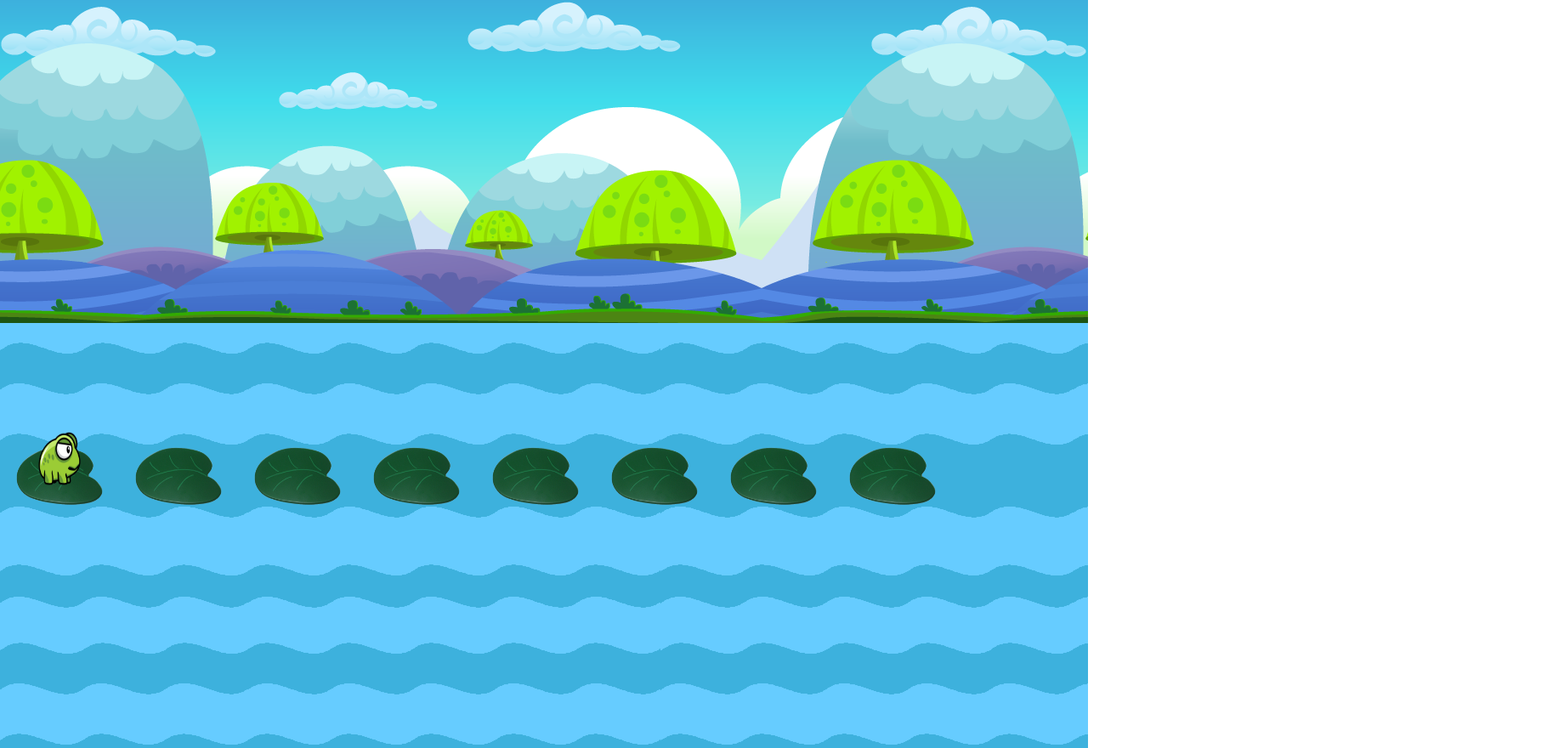
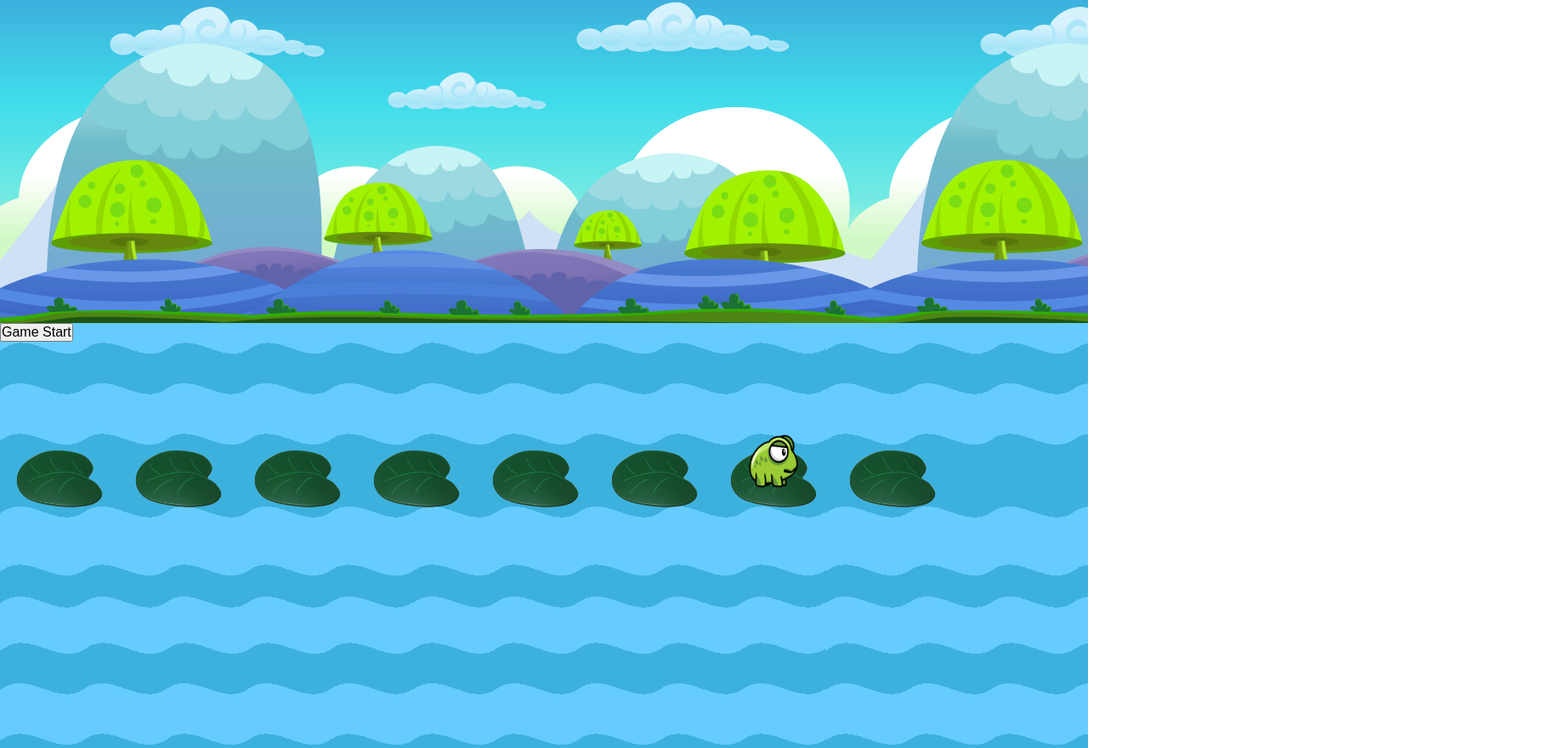
Before and after one commit to MiromiroCohort/Kermit, a plain HTML site: page index.html in a window 1280 px wide. Shown: the whole page at 85% size, 1820 px wide, since content can reach past the window. Drawn offline with nearby package versions, Linux system fonts and the light colour scheme.

Commit message:
Add Game Start and Jump

```diff
--- a/application.css
+++ b/application.css
@@ -12,13 +12,14 @@ body {
 .bg_landscape {
 	width: 100%; height:380px;
 	background-image: url(farBG1.png);
-/*    z-index: -1;*/
+    z-index: 10;
+    position: relative;;
 /*    position: absolute;*/
 }
 .bg_water {
 	width: 100%; height:500px;
 	background-image: url(water2.png);
-/*    z-index: -1;*/
+    z-index: -10;
     position: absolute;
 }
 
@@ -71,18 +72,28 @@ to {background-position: -971px 0;}
 }
 
 .lilypad img{
-/*position: absolute;*/
-
 max-height: 150px;
 max-width: 150px;
 width: 120px;
 height: 120px;
-margin: 100px 10px;
-z-index: 2;
+margin: 81px 10px;
+display: inline;
+/*z-index: 2;*/
+}
+.frog img{
+/*position: absolute;*/
+
+/*max-height: 150px;*/
+/*max-width: 150px;*/
+width: 140px;
+height: 120px;
+margin: 81px 840px;
+/*z-index: 2;*/
 }
 
+
 /*td{position:relative; z-index:1}*/
-#bottomimg{position:absolute; top:100; left:0; z-index:1}
+/*#bottomimg{position:absolute; top:100; left:0; z-index:1}*/
 #topimg{position:absolute; top:100; left:0; z-index:2}
 
 /* frog now sitting directly on top of lilypad image*/
--- a/index.html
+++ b/index.html
@@ -29,11 +29,12 @@
 
 
 <div id="background">
-	<div class="bg_landscape x1"></div>
-    <div class="bg_water x2"></div>
+	<div class="bg_landscape"></div>
+    <div class="bg_water"></div>
+    <button id="game_start">Game Start</button>
     <div class="lilypads">
         <div id="bottoming" class="lilypad"><img src="lilypad.png" alt="pic of lilypad" /></div>
-        <div id="topimg" class="lilypad"><img src="gameFrog.png" alt="pic of lilypad" /></div>
+        <div id="topimg" class="frog"><img src="gameFrog.png" alt="pic of lilypad" /></div>
         <div id="bottoming" class="lilypad"><img src="lilypad.png" alt="pic of lilypad" /></div>
         <div id="bottoming" class="lilypad"><img src="lilypad.png" alt="pic of lilypad" /></div>
         <div id="bottoming" class="lilypad"><img src="lilypad.png" alt="pic of lilypad" /></div>
--- a/src/Frog.js
+++ b/src/Frog.js
@@ -57,7 +57,25 @@ var game={
     };
   }
 }
+
 $(document).ready(function(){
+
+  for (var i = 0; i  <10; i++) {
+
+  };
+
+  $("#game_start").click(function() {
+    $( ".bg_landscape" ).addClass( "x1" );
+    $( ".bg_water" ).addClass( "x2" );
+    $(".frog img").animate( {marginTop: '-=100px'}, 500);
+    $(".frog img").animate( {marginTop: '+=100px'}, 500);
+
+  });
+
+
+
+
+
 
 
 });
```
